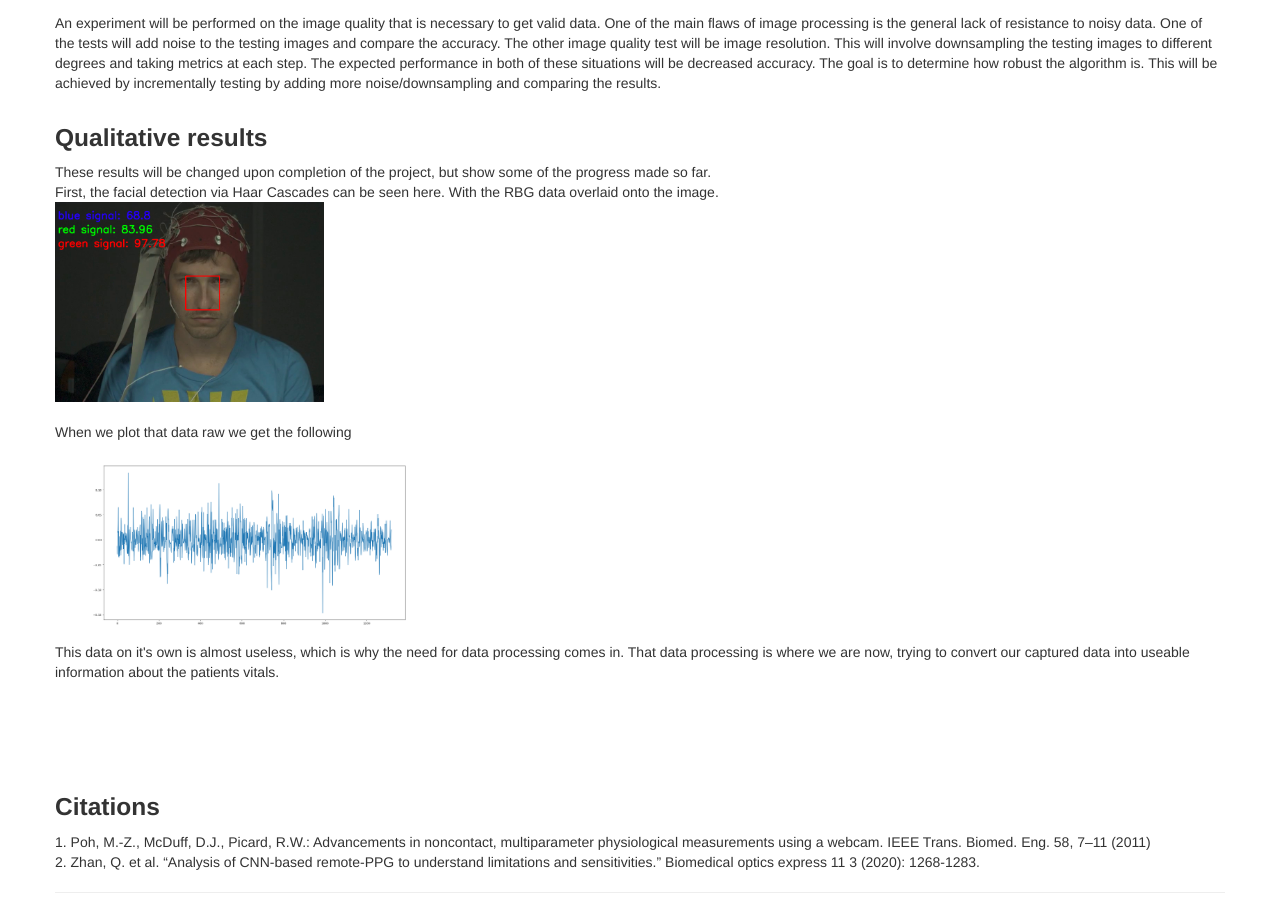
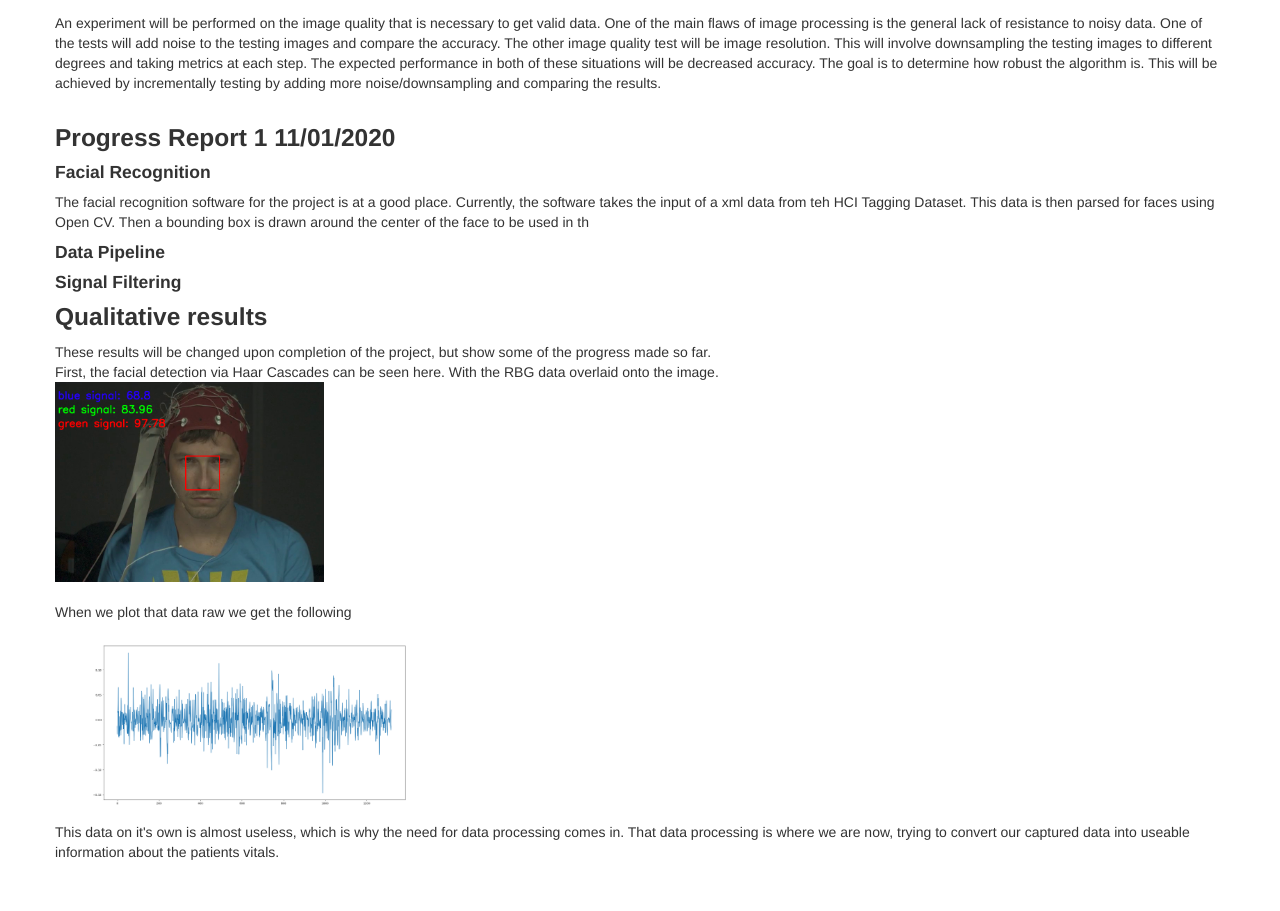
Before and after one commit to mullisd1/CV_Heartrate, a plain HTML site: page Hass_Mullinix_Pope/project_webpage/index.html in a window 1280 px wide. Shown: the part 2320-3231 px from the top of the page. Drawn offline with Linux system fonts and the light colour scheme.

Commit message:
some report changes

```diff
--- a/Hass_Mullinix_Pope/project_webpage/index.html
+++ b/Hass_Mullinix_Pope/project_webpage/index.html
@@ -263,6 +263,12 @@ We will also perform an experiment with the attempt to measure the program's abi
 
 <br><br>
 
+<h3>Progress Report 1 11/01/2020</h3>
+<h4>Facial Recognition</h4>
+    The facial recognition software for the project is at a good place. Currently, the software takes the input of a xml data from teh HCI Tagging Dataset. This data is then parsed for faces using Open CV. Then a bounding box is drawn around the center of the face to be used in th
+<h4>Data Pipeline</h4>
+<h4>Signal Filtering</h4>
+
 <!-- Results -->
 <h3>Qualitative results</h3>
 These results will be changed upon completion of the project, but show some of the progress made so far.<br>
```
Also changed, not shown: Hass_Mullinix_Pope/project_webpage/figures/bvp_component.png (added), Hass_Mullinix_Pope/project_webpage/figures/detrended_rgb.png (added), Hass_Mullinix_Pope/project_webpage/figures/filtered_bvp.png (added), Hass_Mullinix_Pope/project_webpage/figures/ica_components.png (added), Hass_Mullinix_Pope/project_webpage/figures/raw_rgb.png (added).
